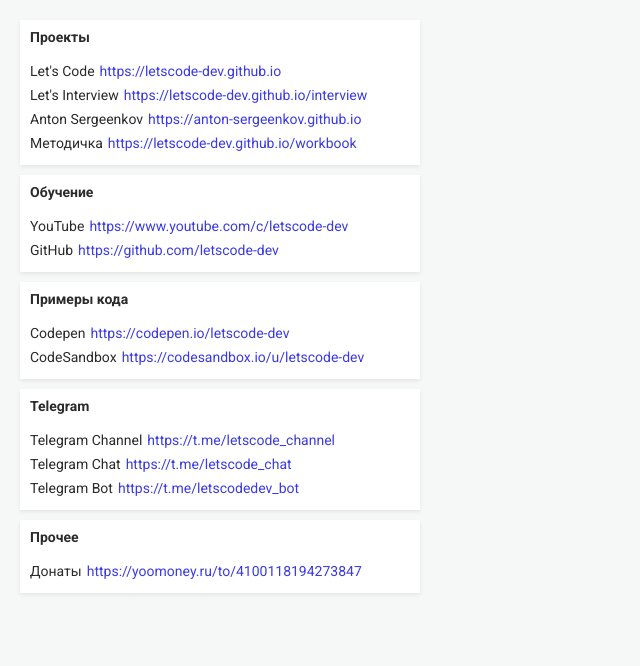
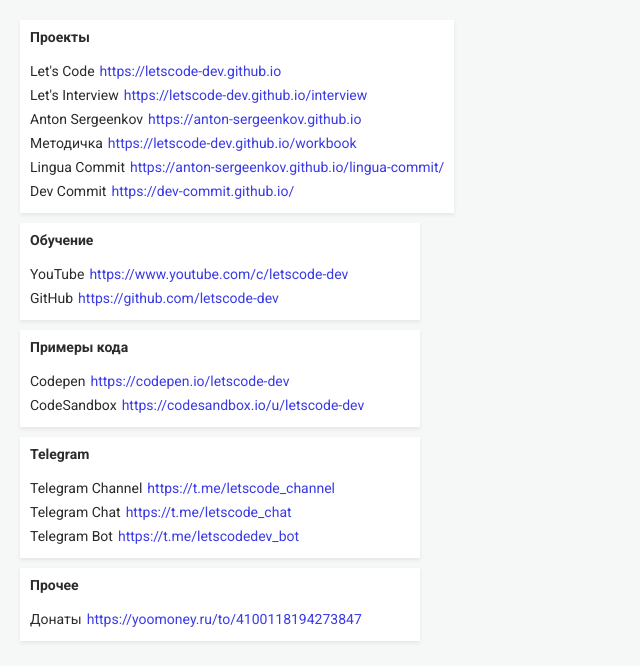
Before and after one commit to letscode-dev/letscode-dev.github.io, a Next.js app: page /links in a window 1280 px wide. Shown: the top 666 px of the page, without its empty margins (0-640 px from the left). Built offline with nearby package versions, Linux system fonts and the light colour scheme.

Commit message:
Bash Script Commit

```diff
--- a/app/links/data.js
+++ b/app/links/data.js
@@ -6,6 +6,8 @@
             { title: 'Let\'s Interview', link: 'https://letscode-dev.github.io/interview' },
             { title: 'Anton Sergeenkov', link: 'https://anton-sergeenkov.github.io' },
             { title: 'Методичка',        link: 'https://letscode-dev.github.io/workbook' },
+            { title: 'Lingua Commit',    link: 'https://anton-sergeenkov.github.io/lingua-commit/' },
+            { title: 'Dev Commit',       link: 'https://dev-commit.github.io/' },
         ],
     },
     {
```
